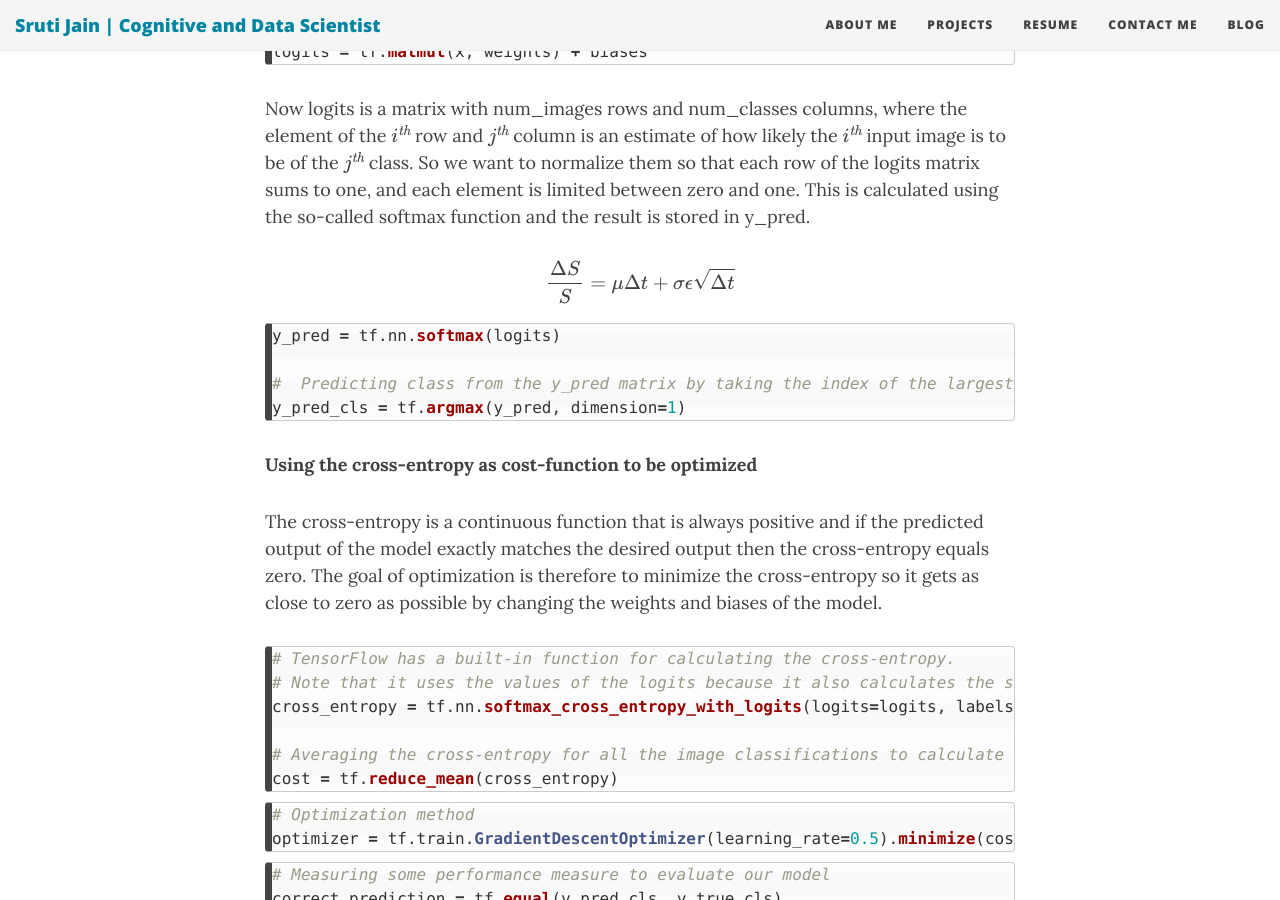
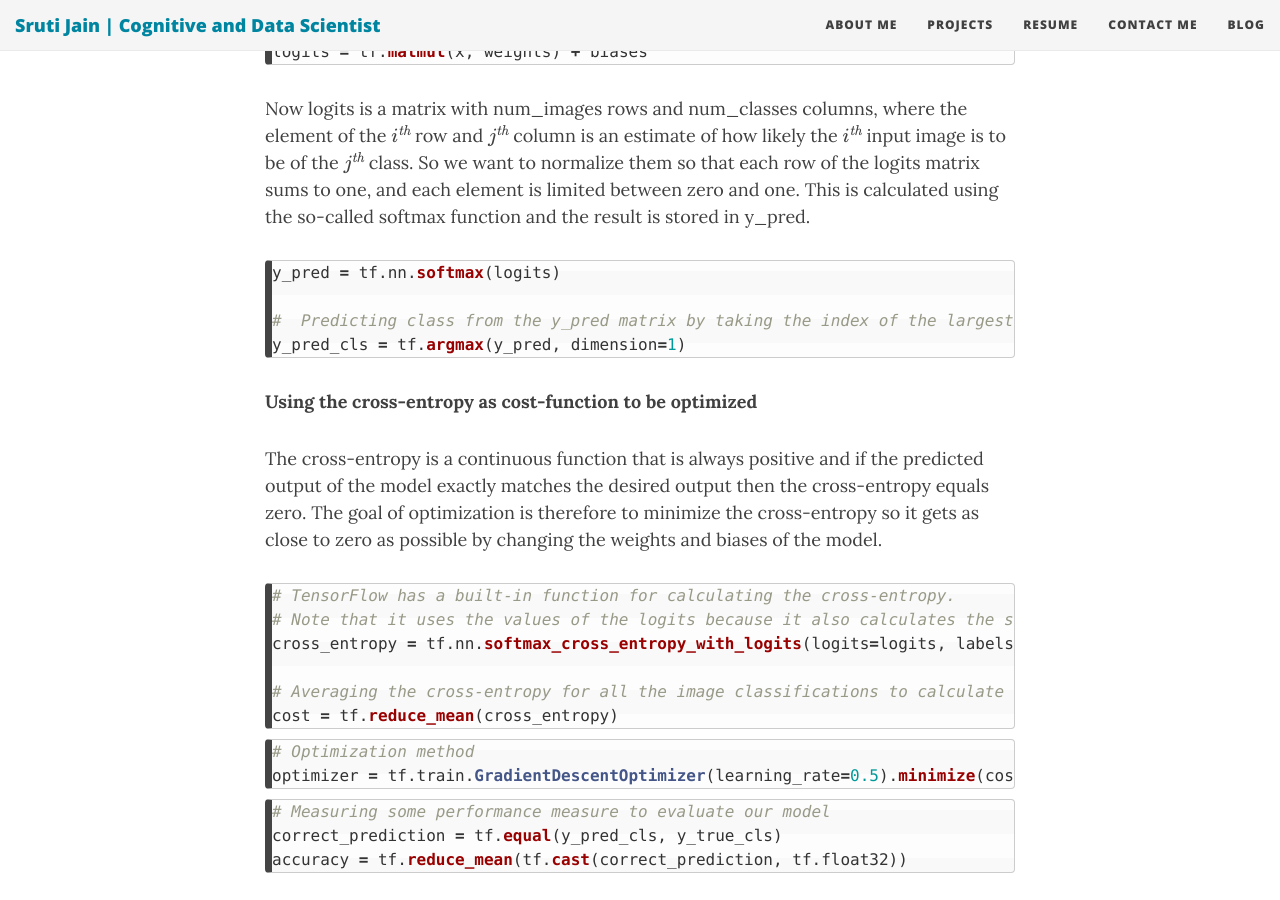
Before and after one commit to sruti-jain/sruti-jain.github.io, a Jekyll site: the page built from _posts/2017-06-10-SimpleLinearModel.md, in a window 1280 px wide and 900 px high, scrolled down 3471 px. Built offline with Jekyll 4.4.1, drawn with Linux system fonts in a browser that asks for light colours; nearby versions of some CDN libraries; formulas are drawn with MathJax 3.

Commit message:
Update 2017-06-10-SimpleLinearModel.md

````diff
--- a/_posts/2017-06-10-SimpleLinearModel.md
+++ b/_posts/2017-06-10-SimpleLinearModel.md
@@ -165,7 +165,6 @@ logits = tf.matmul(x, weights) + biases
 Now logits is a matrix with num_images rows and num_classes columns, where the element of the $$i^{\rm\it{th}}$$ row and $$j^{\rm\it{th}}$$ column is an estimate of how likely the $$i^{\rm\it{th}}$$ input image is to be of the $$j^{\rm\it{th}}$$ class.
 So we want to normalize them so that each row of the logits matrix sums to one, and each element is limited between zero and one. This is calculated using the so-called softmax function and the result is stored in y_pred.
 
-$$\frac{\Delta{S}}{S}= {\mu \Delta{t}}+{\sigma \epsilon \sqrt{\Delta{t}}}$$
 
 ```python
 y_pred = tf.nn.softmax(logits)
````
